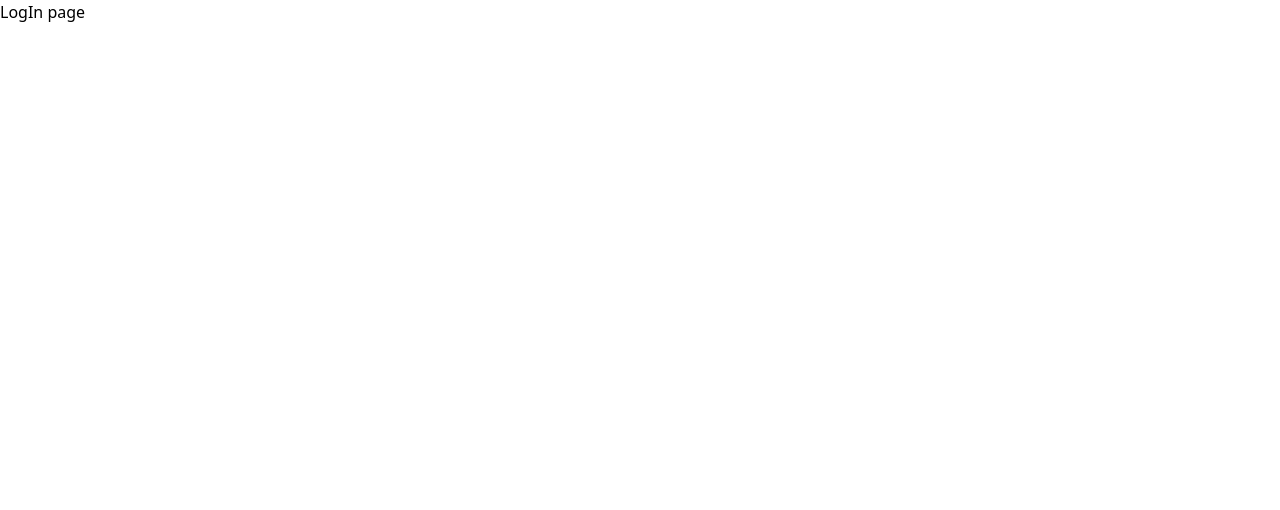
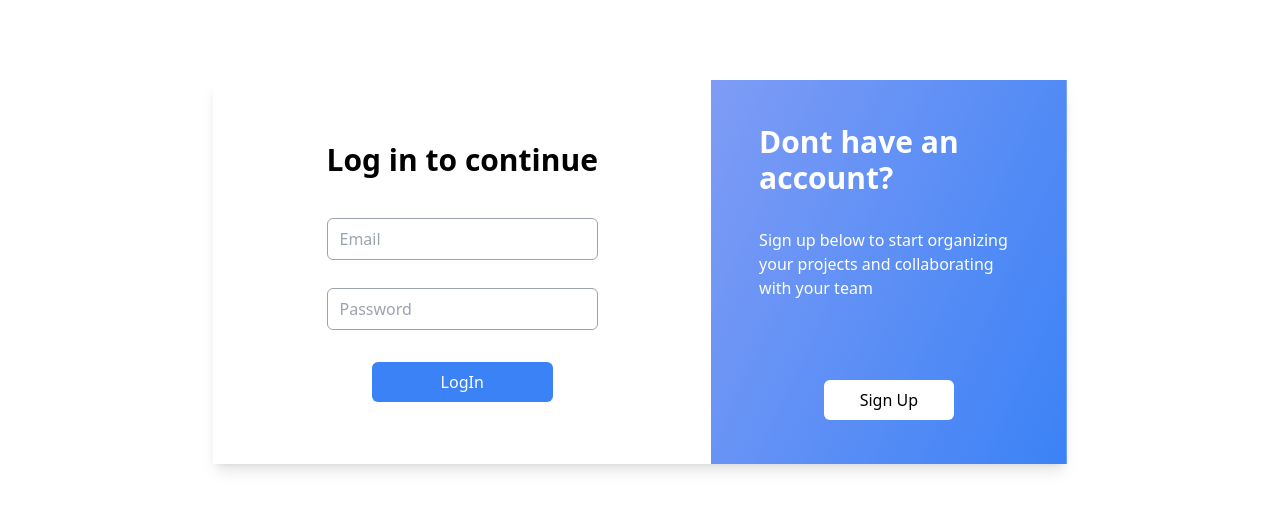
Before and after one commit to ArbisonKrasniqi/TaskIt, a React (Create React App) app in the folder frontend/: page /login in a window 1280 px wide. Shown: the top 510 px of the page. Built offline with nearby package versions, Linux system fonts and the light colour scheme.

Commit message:
Created the Log In form
- Created the log in form with the same components as sign up
- Included the form in the loginPage

```diff
--- a/frontend/src/App.js
+++ b/frontend/src/App.js
@@ -1,7 +1,7 @@
 import { BrowserRouter, Route, Routes } from 'react-router-dom';
 import Login from './Pages/loginPage.jsx';
 import Dashboard from './Pages/dashboard.jsx';
-import SignUpPage from './Pages/SignUpPage.jsx';
+import SignUpPage from './Pages/signUpPage.jsx';
 
 function App() {
   return (
--- /dev/null
+++ b/frontend/src/Components/LogIn/LogInForm.jsx
@@ -0,0 +1,83 @@
+import React,{useState} from 'react';
+import InputField from '../Sign-up/InputField.jsx';
+import ErrorMessage from '../Sign-up/ErrorMessage.jsx';
+import Button from '../Sign-up/Button.jsx';
+
+const LogInForm =  () =>{
+    const [formData,setFormData] = useState({
+        email:'',
+        password:'',
+    });
+
+    const[error, setError] =useState('');
+
+    const handleInputChange = (e)=>{
+        const {name, value} = e.target;
+
+        setFormData({
+            ...formData,
+            [name]: value,
+        });
+    };
+
+    const handleSubmit = (e)=>{
+        e.preventDefault();
+    };
+
+    const handleClick = () => {
+        window.location.href = '';
+      };
+
+
+    return(
+        <div className='container mx-auto mt-20'>
+            <div className='flex flex-col lg:flex-row w-full lg:w-8/12 h-screen lg:h-96 bg-white roundes=x; mx-auto shadow-lg overflow-hidden inset-x-20'>
+                <div className='flex lg:flex-row justify-center items-center w-full lg:w-7/12 py-16 px-12 '>
+                    <form onSubmit={handleSubmit} >
+                    <div>
+                    <h2 className='text-3xl mb-10 text-center font-sans font-bold'>Log in to continue</h2>
+                    </div>
+                        <div className='mt-5'>
+                            <InputField
+                            type="text"
+                            name="email"
+                            placeholder="Email"
+                            value={formData.email}
+                            onChange={handleInputChange}
+                            />
+                        </div>
+                        <div className='mt-5'>
+                            <InputField
+                            type="password"
+                            name="password"
+                            placeholder="Password"
+                            value={formData.password}
+                            onSubmit={handleInputChange}
+                            />
+                        </div>
+                        {error && <ErrorMessage content={error}/>}
+
+                        <div className='mt-6 w-2/3 mx-auto'>
+                            <Button type="submit" name="LogIn"/>
+                        </div>
+
+                    </form>
+
+
+                </div>
+
+
+                <div className='w-full lg:w-5/12 flex flex-col items-center justify-center p-12 bg-no-repeat bg-cover bg-center' style={{backgroundImage: 'linear-gradient(115deg, #7F9CF5, #3B82F6)'}}>
+                    <h1 className='text-white text-3xl mb-3 font-sans font-bold'>Dont have an account?</h1>
+                    <p className='text-white mt-5 font-sans' onClick={handleClick}>Sign up below to start organizing your projects and collaborating with your team</p>
+                    <button type='submit' className='bg-white text-blue px-4 py-2 mt-20 rounded-md w-1/2'>Sign Up</button>
+
+                </div>
+
+            </div>
+
+        </div>
+
+    );
+}
+export default LogInForm
--- a/frontend/src/Pages/loginPage.jsx
+++ b/frontend/src/Pages/loginPage.jsx
@@ -1,5 +1,9 @@
+import LogInForm from "../Components/LogIn/LogInForm"
+
 const LogIn = () => {
-    return (<h1>LogIn page</h1>);
+    return (
+        <LogInForm/>
+    );
 }
 
 export default LogIn
```
